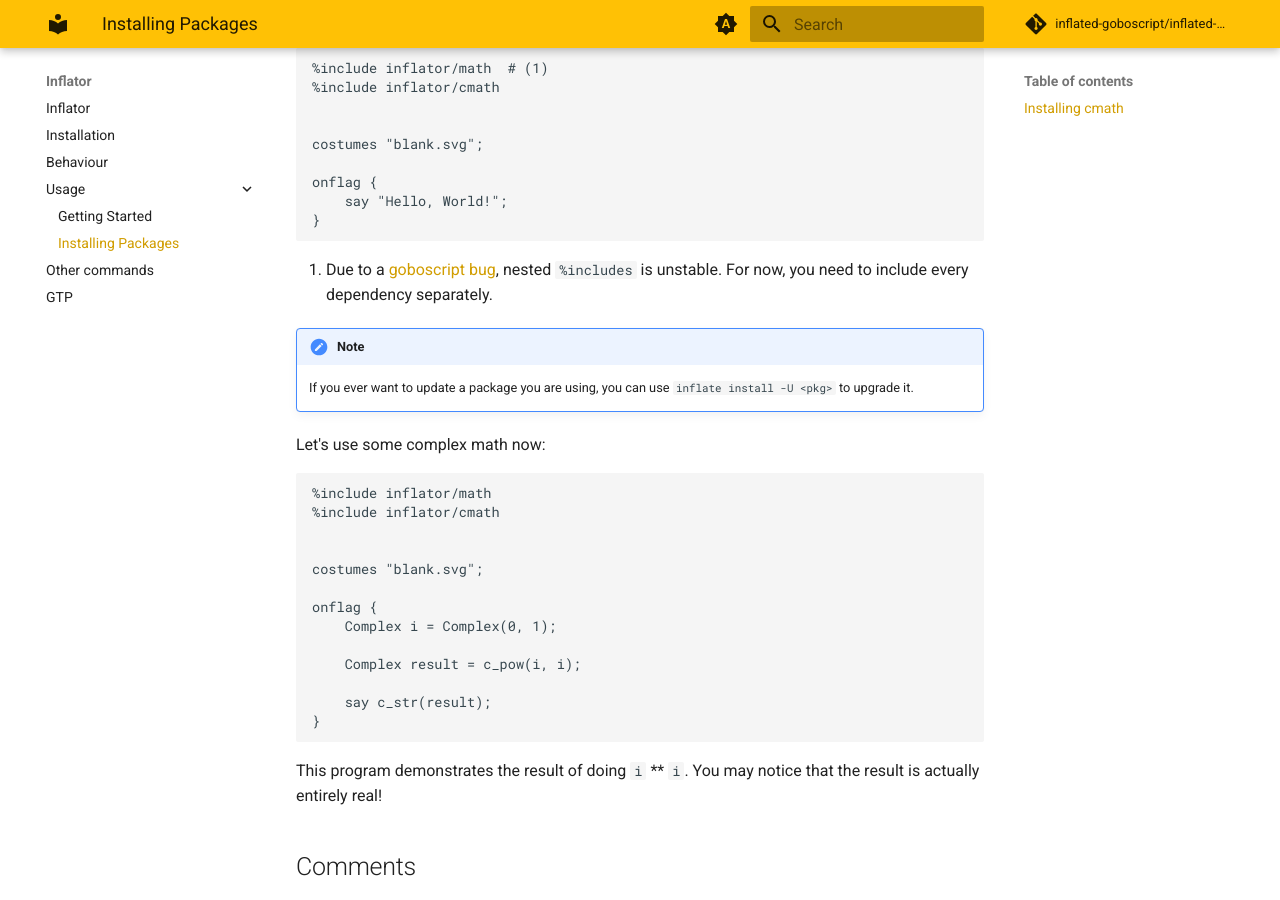
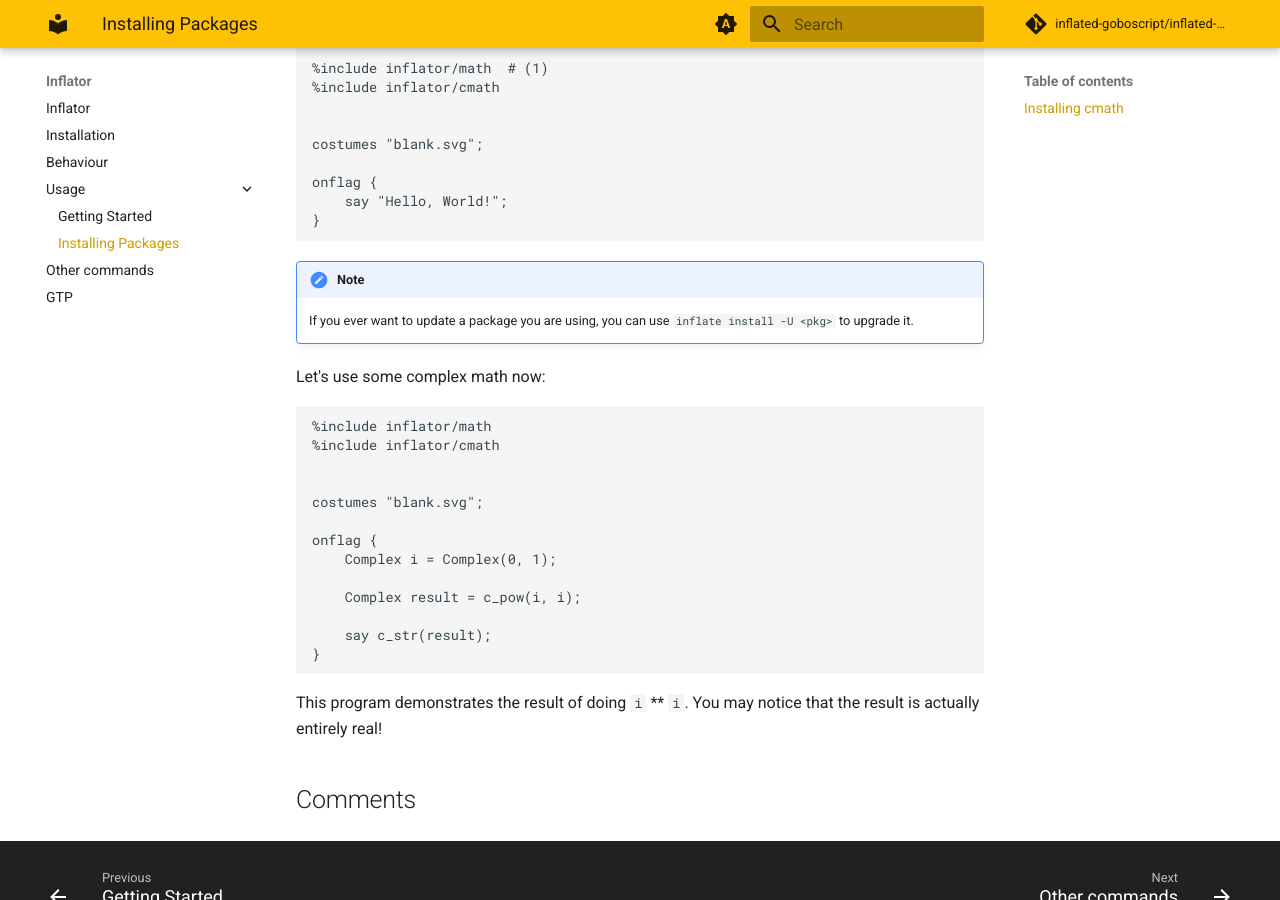
Before and after one commit to inflated-goboscript/inflated-goboscript.github.io, an MkDocs documentation site: the page built from docs/inflator/usage/installing packages.md, in a window 1280 px wide and 900 px high, scrolled down 934 px. Built offline with MkDocs 1.6.1 and Material for MkDocs 9.7.7, drawn with Linux system fonts in a browser that asks for light colours; comment, search, counter and statistics services are not loaded.

Commit message:
gs 197 is resolved

````diff
--- a/docs/inflator/usage/installing packages.md
+++ b/docs/inflator/usage/installing packages.md
@@ -51,8 +51,6 @@ onflag {
 }
 ```
 
-1. Due to a [goboscript bug](https://github.com/aspizu/goboscript/issues/197), nested `%includes` is unstable. For now, you need to include every dependency separately.
-
 !!! Note
 
     If you ever want to update a package you are using, you can use `inflate install -U <pkg>` to upgrade it.
````
